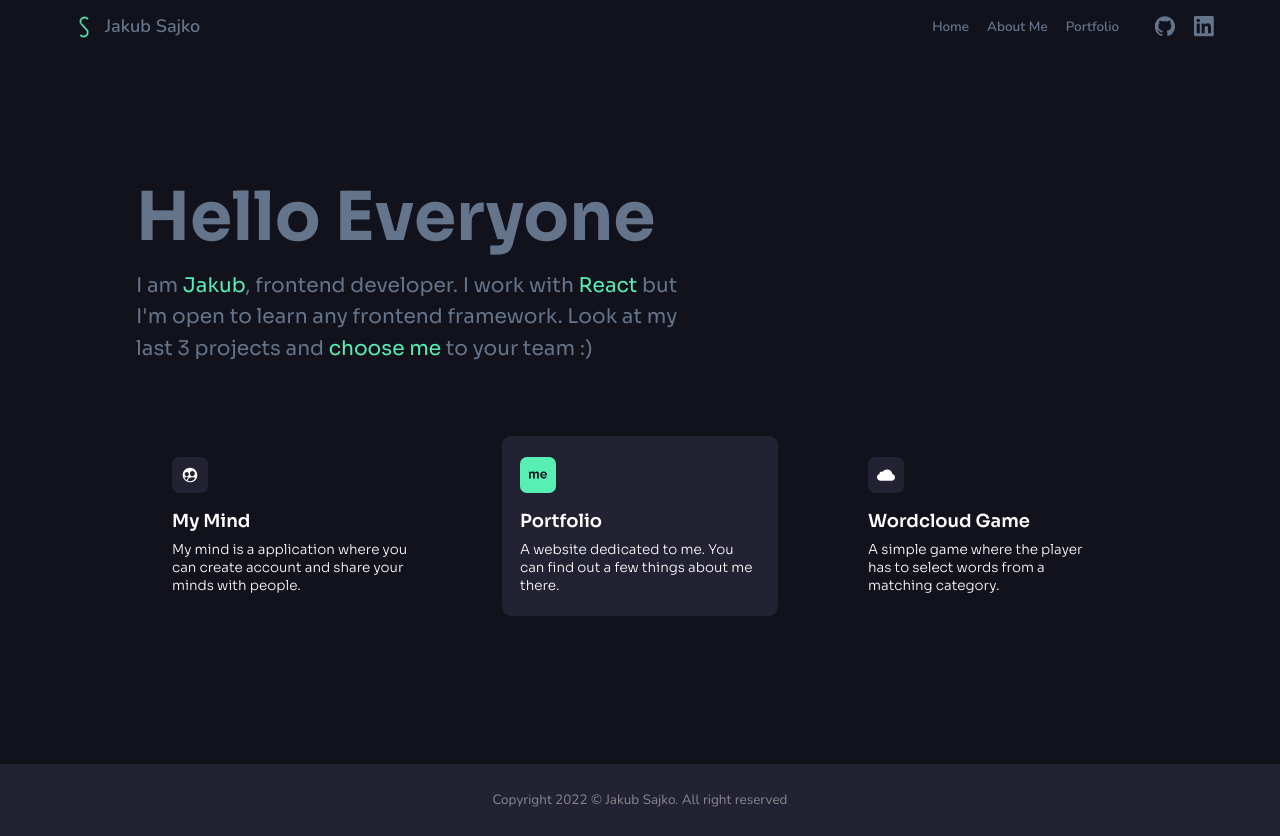
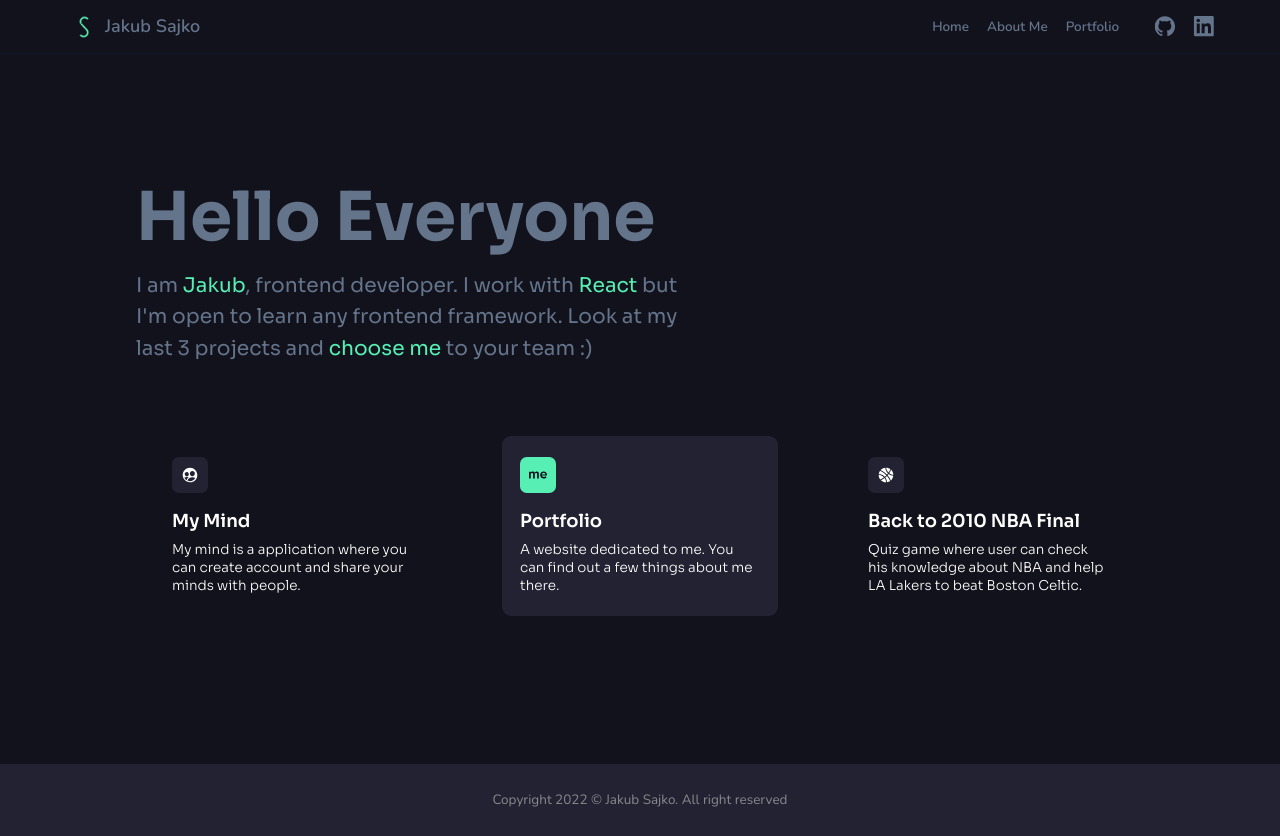
Before and after one commit to JAKUBSAJKO/Portfolio, a Next.js app: page / in a window 1280 px wide. Built offline with nearby package versions, Linux system fonts and the light colour scheme.

Commit message:
New project: Back to 2010 NBA Final

```diff
--- a/pages/index.js
+++ b/pages/index.js
@@ -1,6 +1,6 @@
 import Head from "next/head";
 import { motion } from "framer-motion";
-import { IoIosCloud } from "react-icons/io";
+import { IoIosBasketball } from "react-icons/io";
 import { IoPeopleCircle } from "react-icons/io5";
 import { SiAboutdotme } from "react-icons/si";
 import { outsideUrls } from "../constants";
@@ -96,14 +96,14 @@ const Home = () => {
             }}
           >
             <div className="w-8 h-8 bg-steelGrey flex justify-center items-center rounded-md text-white text-md">
-              <IoIosCloud />
+              <IoIosBasketball />
             </div>
             <p className="text-left font-semibold text-base text-white mt-2">
-              Wordcloud Game
+              Back to 2010 NBA Final
             </p>
             <p className="text-white text-left font-light text-xs">
-              A simple game where the player has to select words from a matching
-              category.
+              Quiz game where user can check his knowledge about NBA and help LA
+              Lakers to beat Boston Celtic.
             </p>
           </motion.a>
         </div>
```
